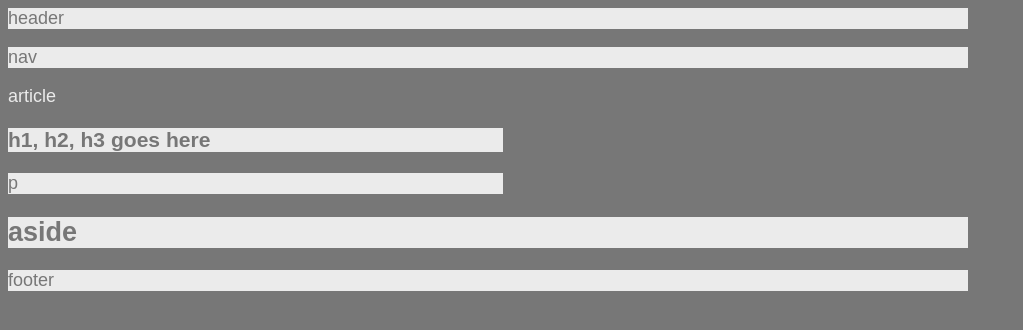
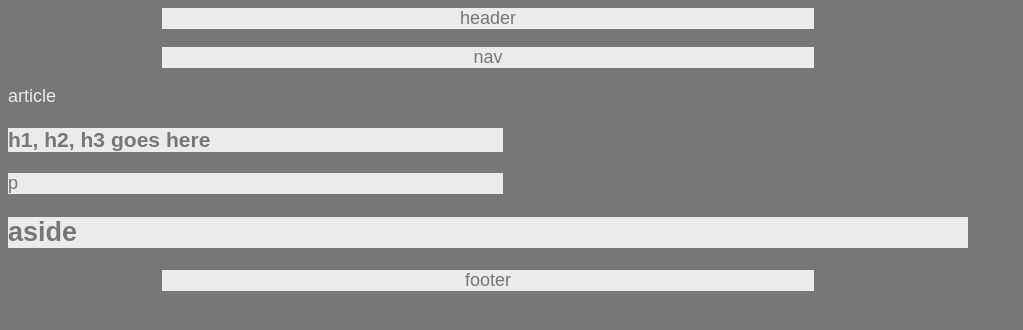
Before and after one commit to Livi143/HW-Wireframe1, a plain HTML site: page index.html in a window 1280 px wide. Shown: the whole page, without its empty margins (0-1023 px from the left). Drawn offline with Linux system fonts and the light colour scheme.

Commit message:
end of tutoring minor css edits

```diff
--- a/assets/style.css
+++ b/assets/style.css
@@ -8,6 +8,9 @@ body {
 
 header  {
     background: #ebebeb;
+    width: 68%;
+    margin-left: 16%;
+    text-align: center;
 }
 h3, p {
     background: #ebebeb;
@@ -16,11 +19,15 @@ h3, p {
 
 nav {
     background: #ebebeb;
+    width: 68%;
+    margin-left: 16%;
+    text-align: center;
 }
 
  section {
     background: #ebebeb;
     width: 495px;
+
 }
 
 aside {
@@ -29,6 +36,9 @@ aside {
 
 footer {
     background: #ebebeb;
+    width: 68%;
+    margin-left: 16%;
+    text-align: center;
 }
 
 article {
```
